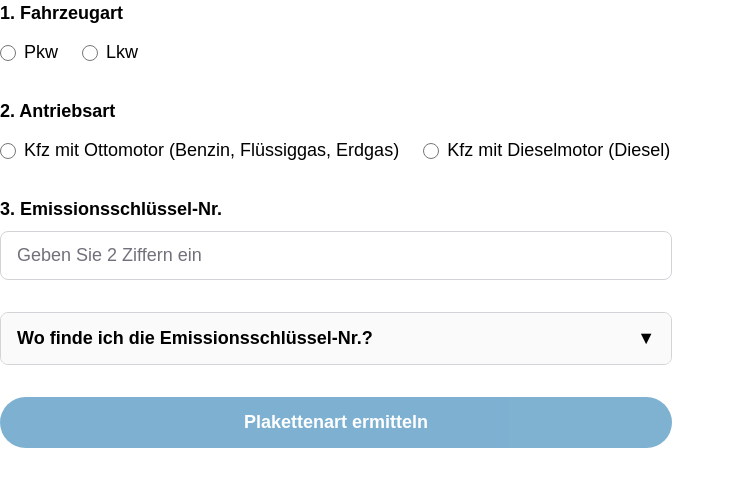
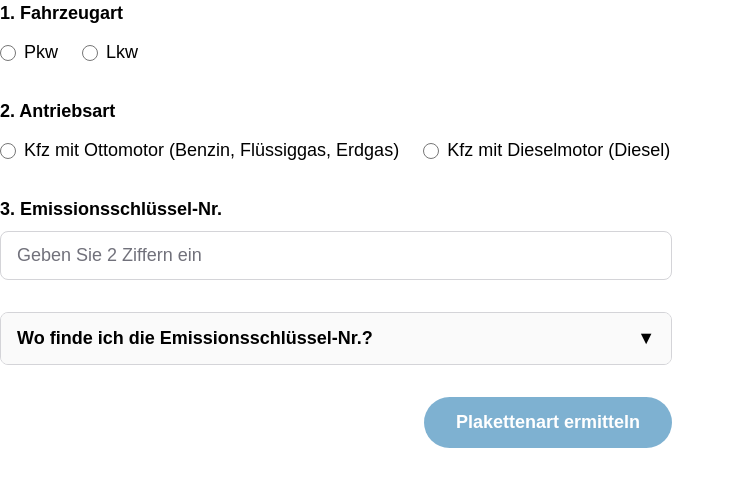
Before and after one commit to JahanzebKhan796/German-vehicle-emission-stickers, a Next.js app: page / in a window 1280 px wide. Shown: the top 486 px of the page, without its empty margins (0-735 px from the left). Built offline with nearby package versions, Linux system fonts and the light colour scheme.

Commit message:
iframe changes 11

```diff
--- a/app/StickerForm.tsx
+++ b/app/StickerForm.tsx
@@ -495,13 +495,15 @@ export default function StickerForm({ rows }: { rows: string[][] }) {
             </div>
           )}
 
+          <div className="flex justify-end">
             <button
               type="submit"
               disabled={!allFieldsFilled}
-            className="w-full py-3 rounded-full bg-[#0065a4] text-white font-semibold hover:bg-[#005a94] focus:ring-2 focus:ring-[#0065a4] focus:ring-offset-2 transition-colors disabled:opacity-50 disabled:cursor-not-allowed disabled:hover:bg-[#0065a4]"
+              className="max-w-xs py-3 px-8 rounded-full bg-[#0065a4] text-white font-semibold hover:bg-[#005a94] focus:ring-2 focus:ring-[#0065a4] focus:ring-offset-2 transition-colors disabled:opacity-50 disabled:cursor-not-allowed disabled:hover:bg-[#0065a4]"
             >
               Plakettenart ermitteln
             </button>
+          </div>
         </form>
       </div>
     </main>
```
Lines whose indentation alone changed are shown as unchanged.
